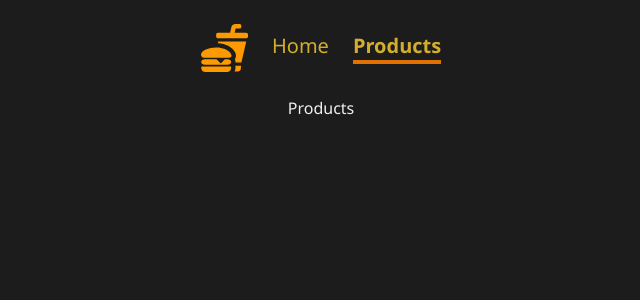
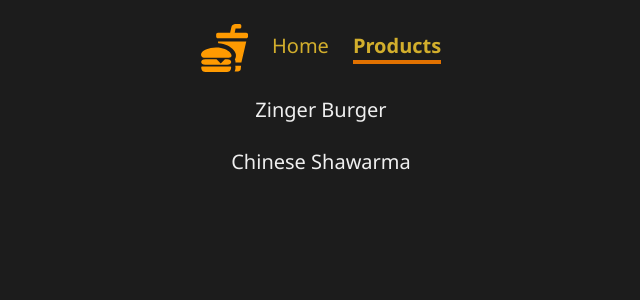
Before and after one commit to musamueed19/The-Complete-React-Next.js-Redux--Specialization, a React (Vite) app in the folder React-Routing/Building Multi-SPA with React Router/: page /products in a window 1280 px wide. Shown: the top 300 px of the page, without its empty margins (319-959 px from the left). Built offline with nearby package versions, Linux system fonts and the light colour scheme.

Commit message:
added product details feature

```diff
--- a/React-Routing/Building Multi-SPA with React Router/src/App.jsx
+++ b/React-Routing/Building Multi-SPA with React Router/src/App.jsx
@@ -9,6 +9,7 @@ import Home from "./pages/Home";
 import DefaultLayout from "./DefaultLayout";
 import Products from "./pages/Products";
 import Error from "./pages/Error";
+import ProductDetail from "./pages/ProductDetail";
 
 const App = () => {
   return (
@@ -20,6 +21,7 @@ const App = () => {
           <Route element={<DefaultLayout />}>
             <Route path="/" element={<Home />} />
             <Route path="/products" element={<Products />} />
+            <Route path="/product/details/:productId" element={<ProductDetail />} />
             <Route path="*" element={<Error />} />
           </Route>
 
--- a/React-Routing/Building Multi-SPA with React Router/src/constants/constant.js
+++ b/React-Routing/Building Multi-SPA with React Router/src/constants/constant.js
@@ -8,3 +8,15 @@ export const navItems = [
         title: 'Products',
     },
 ]
+
+
+export const productItems = [
+  {
+    to: "/product/details/zinger burger",
+    title: "Zinger Burger",
+  },
+  {
+    to: "/product/details/chinese Shawarma",
+    title: "Chinese Shawarma",
+  },
+];
--- /dev/null
+++ b/React-Routing/Building Multi-SPA with React Router/src/pages/ProductDetail.jsx
@@ -0,0 +1,15 @@
+import React from "react";
+import { useParams } from "react-router-dom";
+
+const ProductDetail = () => {
+  const params = useParams();
+  const { productId } = params;
+
+    return <div>
+
+        <h1>Product Detail</h1>
+        { productId}
+  </div>;
+};
+
+export default ProductDetail;
--- a/React-Routing/Building Multi-SPA with React Router/src/pages/Products.jsx
+++ b/React-Routing/Building Multi-SPA with React Router/src/pages/Products.jsx
@@ -1,9 +1,18 @@
-import React from 'react'
+import React from "react";
+import { Link } from "react-router-dom";
+
+import { productItems } from "../constants/constant";
 
 const Products = () => {
   return (
-    <div>Products</div>
-  )
-}
+    <div className="flex flex-col gap-6 text-xl font-medium">
+      {productItems.map((item, index) => (
+        <Link key={index} to={item.to} className="hover:text-red-400" >
+          {item.title}
+        </Link>
+      ))}
+    </div>
+  );
+};
 
-export default Products
+export default Products;
```
